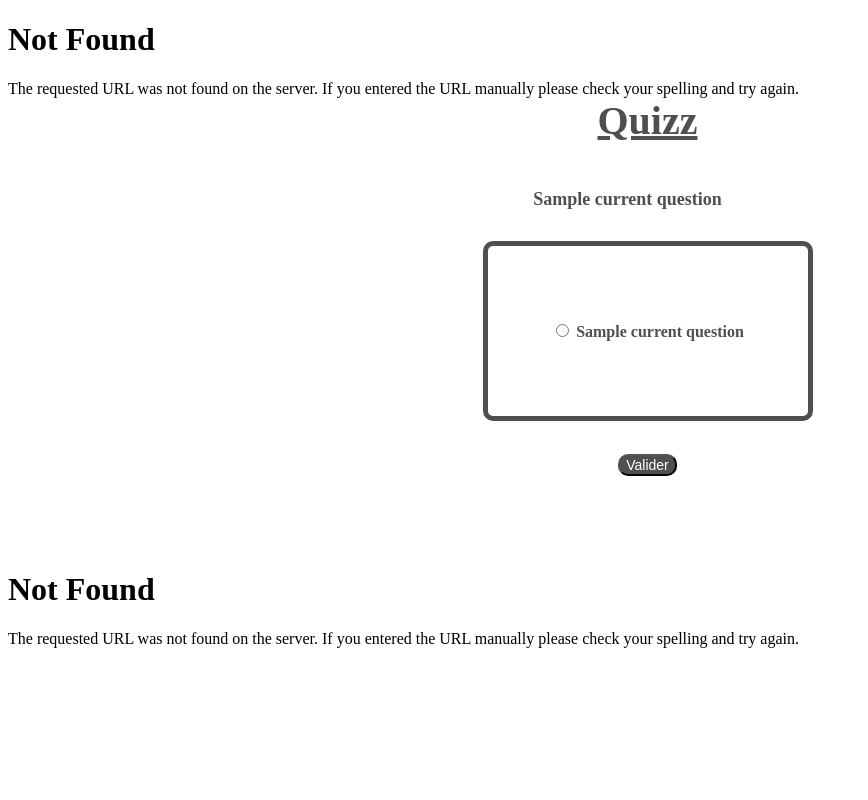
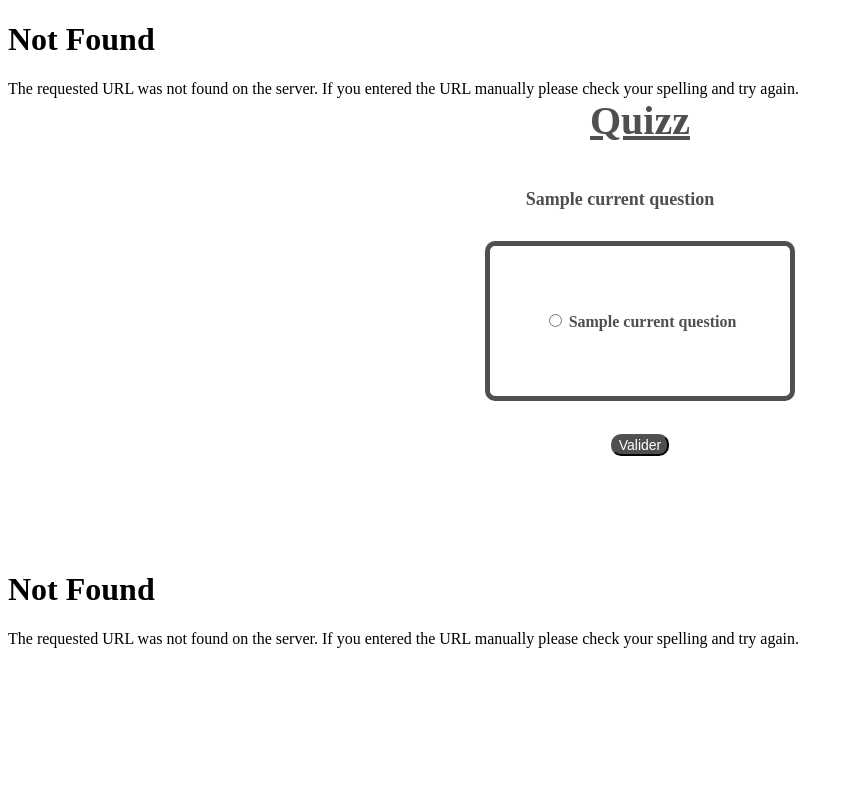
Before and after one commit to MartinBICHE/PP2I-1, a Python web app: template templates/quizz.html in a window 1280 px wide. Shown: the whole page, without its empty margins (0-868 px from the left). Run offline with Jinja, Linux system fonts and the light colour scheme; the template is opened without the code that fills it: most values are stand-ins (such as "Sample title", 1, 10 or a date in 2020).

Commit message:
Correction bug centrage réponses quizz.

```diff
--- a/templates/quizz.html
+++ b/templates/quizz.html
@@ -17,7 +17,6 @@
             display: flex;
             flex-direction: column;
             justify-content: center;
-            padding: 10px;
             border-radius: 10px;
             width: 300px;
             height: 150px;
@@ -74,7 +73,6 @@
         .body {
             flex: 1;
             margin-top: -80px;
-            margin-left: 15px;
         }
 
         .texte{
@@ -89,10 +87,6 @@
             border-radius: 10px;
             outline: none;
             font-size:14px;
-        }
-
-        .résultat{
-            margin-top:55%;
         }
 
         h1{
@@ -154,6 +148,12 @@
         input[type="radio"].radio-mauvaise-reponse:checked {
             border: 4px solid rgb(13, 122, 255);
         }
+
+        .save-me {
+            display: flex;
+            flex-direction: row;
+            justify-content: center;
+        }
     </style>
 </head>
 <body>
@@ -177,6 +177,7 @@
 
                 </div>
 
+                <div class="save-me">
                     <table>
                         <tr>
                             {% for reponse in current_question[1] %}
@@ -218,6 +219,7 @@
                             {% endfor %}
                         </tr>
                     </table>
+                </div>
                 {% if not user_response is defined %}
                     <input type='submit' id="Valider" value='Valider'>
                 {% endif %}
```
Also changed, not shown: codesafe.db. Lines whose indentation alone changed are shown as unchanged.
